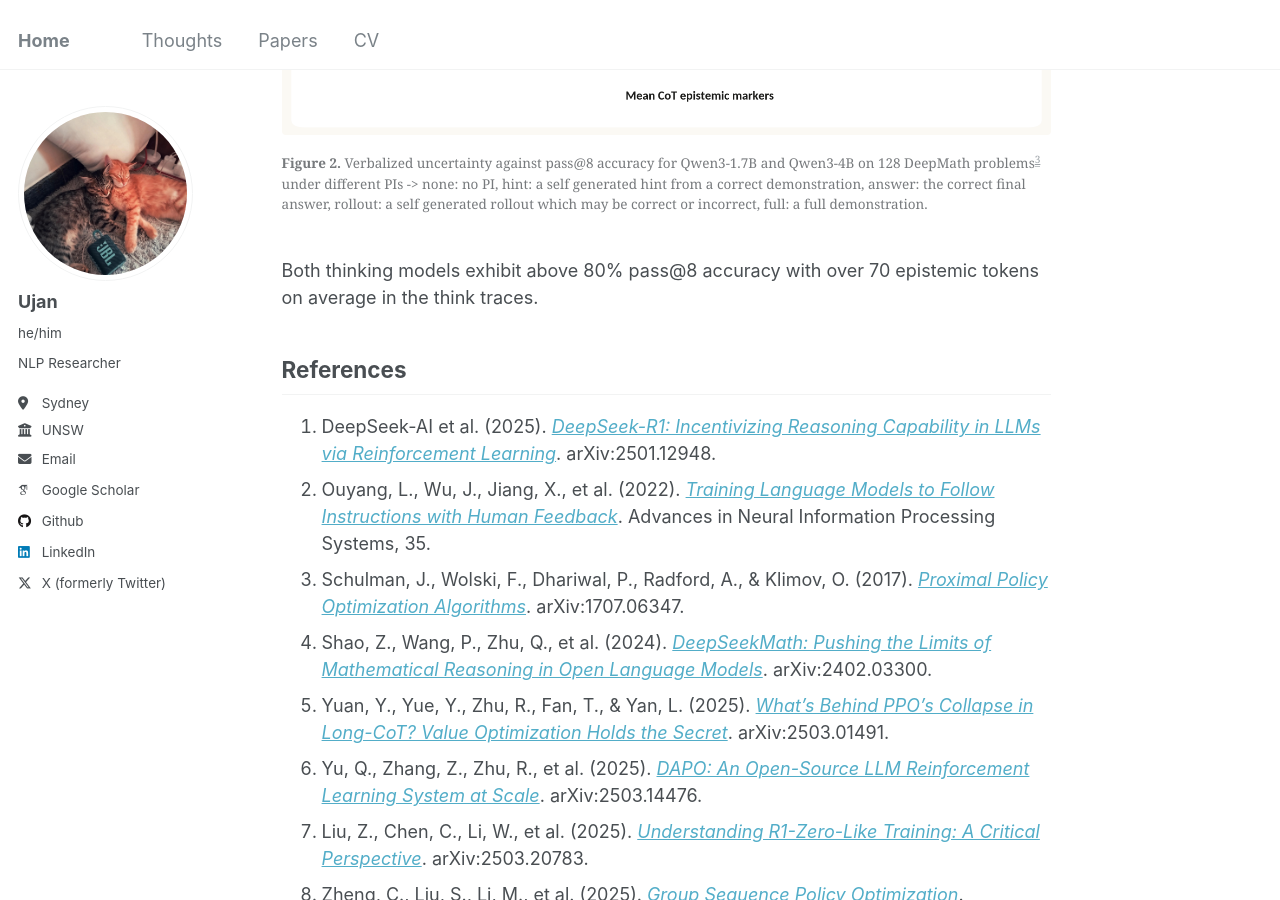
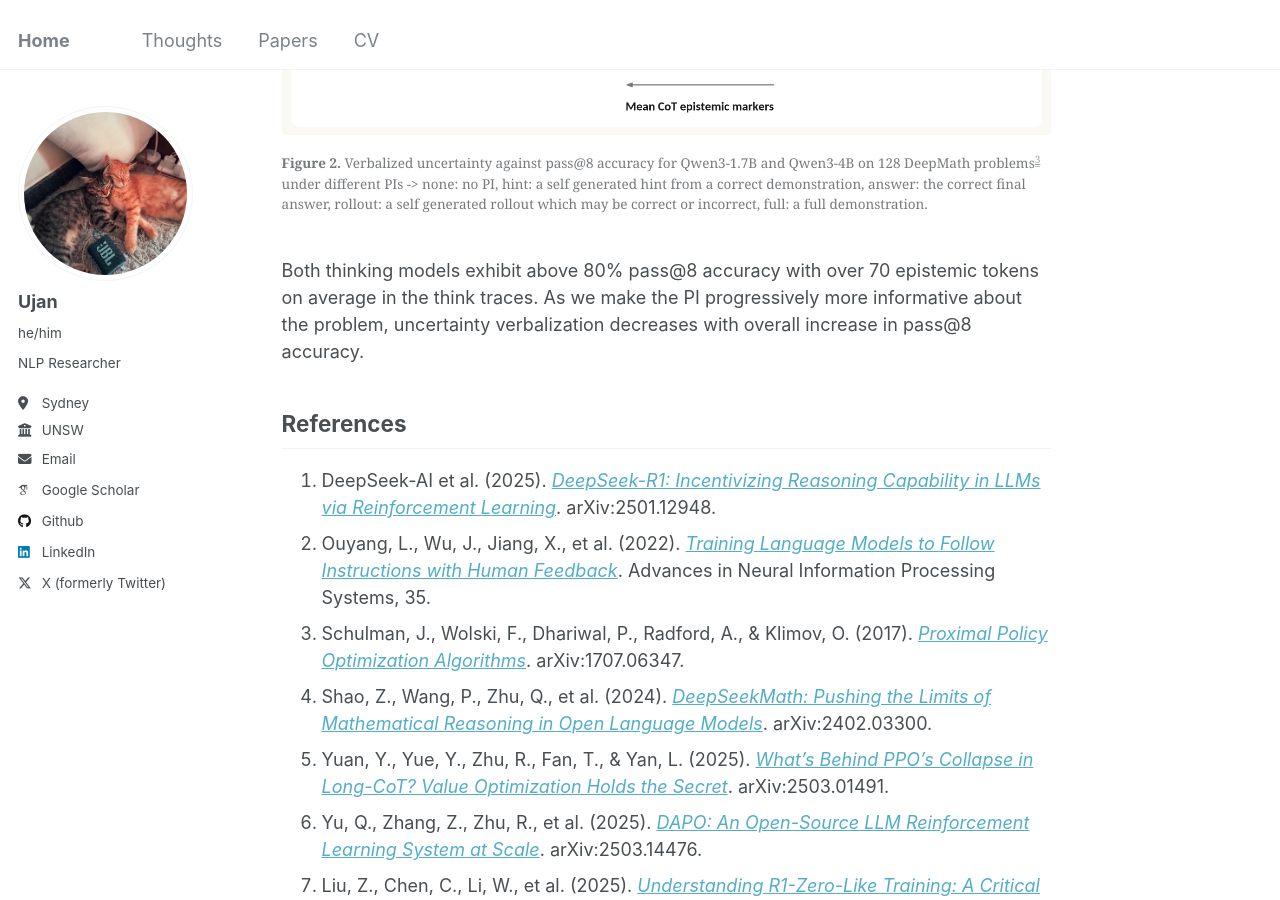
Before and after one commit to tatami-galaxy/tatami-galaxy.github.io, a Jekyll site: the page built from _posts/2026-07-01-self-distillation-post-1.md, in a window 1280 px wide and 900 px high, scrolled down 4777 px. Built offline with Jekyll 4.4.1, drawn with Linux system fonts in a browser that asks for light colours; some web fonts are replaced.

Commit message:
self distill blog

```diff
--- a/_posts/2026-07-01-self-distillation-post-1.md
+++ b/_posts/2026-07-01-self-distillation-post-1.md
@@ -80,7 +80,7 @@ Its hard to precisely define exploration of an LLM's chain-of-thought (COT) but
   <figcaption style="width: 100%;" markdown="span"><strong>Figure 2.</strong> Verbalized uncertainty against pass@8 accuracy for Qwen3-1.7B and Qwen3-4B on 128 DeepMath problems[^dropped-problem] under different PIs -> none: no PI, hint: a self generated hint from a correct demonstration, answer: the correct final answer, rollout: a self generated rollout which may be correct or incorrect, full: a full demonstration. </figcaption>
 </figure>
 
-Both thinking models exhibit above 80% pass@8 accuracy with over 70 epistemic tokens on average in the think traces.
+Both thinking models exhibit above 80% pass@8 accuracy with over 70 epistemic tokens on average in the think traces. As we make the PI progressively more informative about the problem, uncertainty verbalization decreases with overall increase in pass@8 accuracy.
 
 
 
```
Also changed, not shown: images/pi_uncertainty_tradeoff_linear.png (deleted), images/pi_uncertainty_tradeoff_linear_inverted.png.
